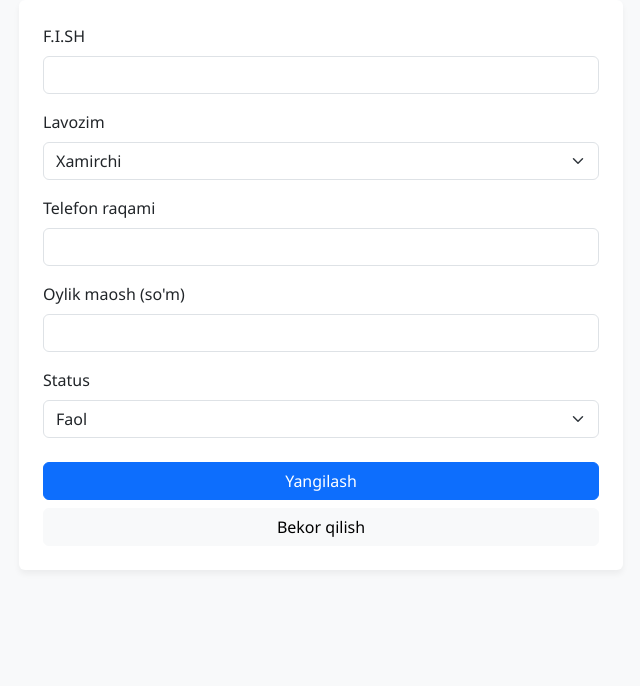
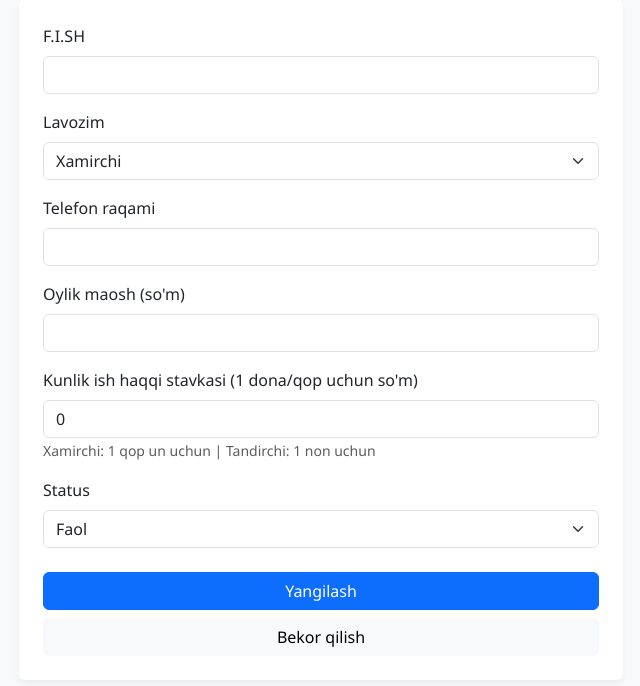
Before and after one commit to nonvoyhonatizimi/bakerysystemsolatr, a Python web app: template templates/employees/edit.html in a window 1280 px wide. Shown: the top 686 px of the page, without its empty margins (319-959 px from the left). Run offline with Jinja, Linux system fonts and the light colour scheme; the template is opened without the code that fills it, so the values that code supplies are empty.

Commit message:
Fix employee edit template error

```diff
--- a/templates/employees/edit.html
+++ b/templates/employees/edit.html
@@ -29,7 +29,12 @@
                     </div>
                     <div class="mb-3">
                         <label for="oylik" class="form-label">Oylik maosh (so'm)</label>
-                        <input type="number" class="form-control" id="oylik" name="oylik" value="{{ employee.oylik_maosh }}">
+                        <input type="number" class="form-control" id="oylik" name="oylik" value="{{ employee.oylik }}">
+                    </div>
+                    <div class="mb-3">
+                        <label for="ish_haqqi_stavka" class="form-label">Kunlik ish haqqi stavkasi (1 dona/qop uchun so'm)</label>
+                        <input type="number" class="form-control" id="ish_haqqi_stavka" name="ish_haqqi_stavka" value="{{ employee.ish_haqqi_stavka if employee.ish_haqqi_stavka else 0 }}" placeholder="Masalan: 30000">
+                        <small class="text-muted">Xamirchi: 1 qop un uchun | Tandirchi: 1 non uchun</small>
                     </div>
                     <div class="mb-4">
                         <label for="status" class="form-label">Status</label>
```
